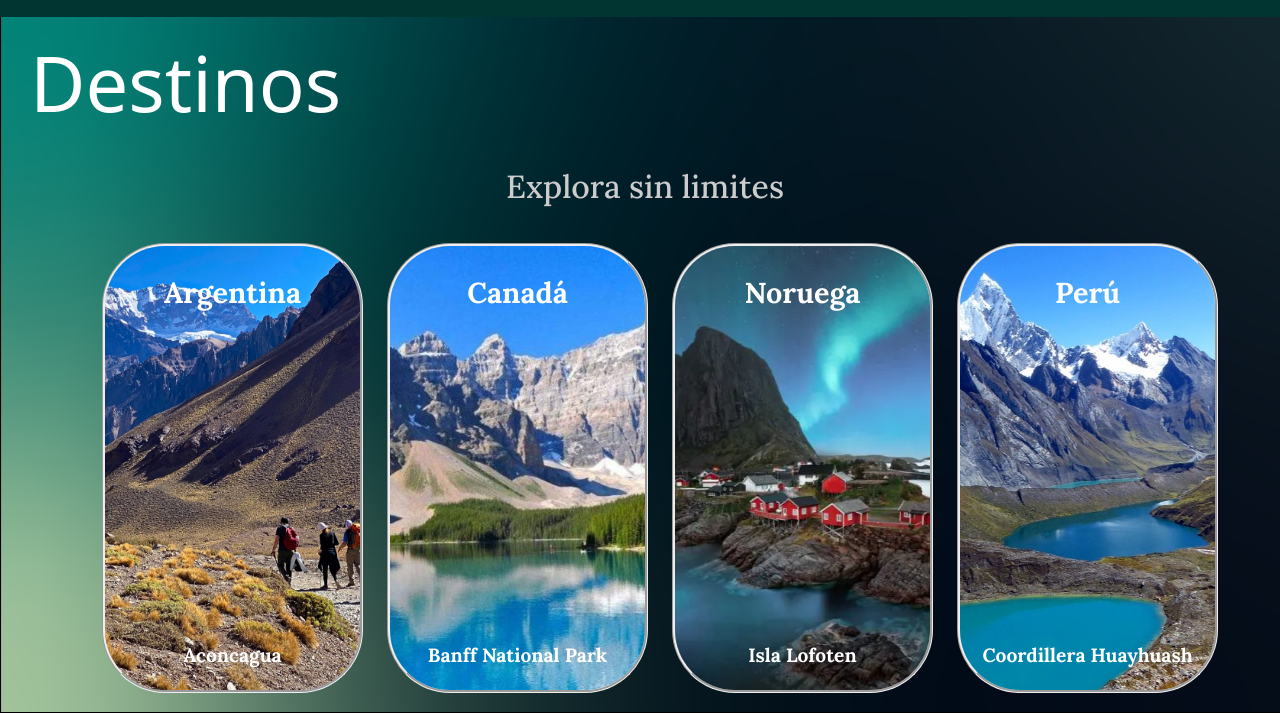
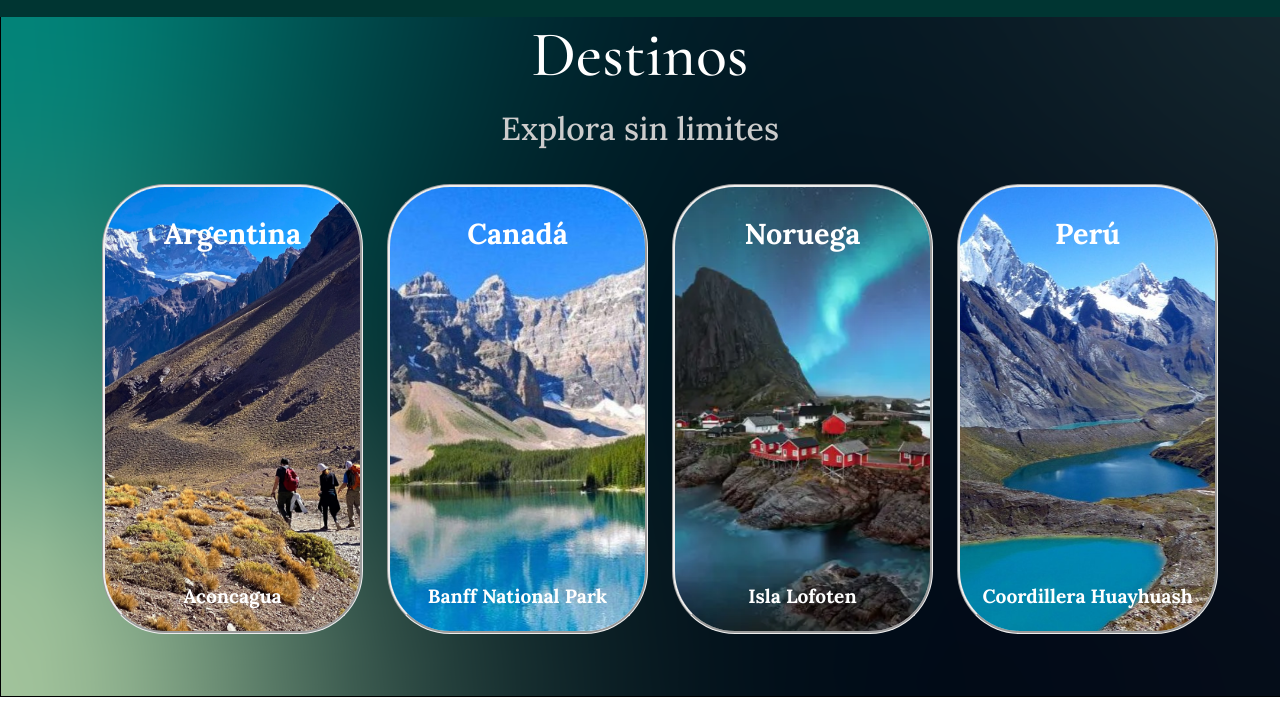
Before and after one commit to CeciliaGrudine/Entrega-Final, a website: page pages/Destinos.html in a window 1280 px wide. Shown: the part 103-816 px from the top of the page. Drawn offline with nearby package versions, Linux system fonts and the light colour scheme.

Commit message:
destinos y estilos actualizados

```diff
--- a/scss/layout/_destinos.scss
+++ b/scss/layout/_destinos.scss
@@ -1,28 +1,34 @@
 @use "../utilities/variables";
+@use "../utilities/mixins";
 
 .bodyDestinos {
   background-image: url(../assets/img/Deg1.png);
   background-size: cover;
   background-repeat: no-repeat;
+  min-height: 100vh;
 }
 
 .mainDestinos {
-  width: 100%;
+  flex: 1;
+  display: flex;
+  flex-direction: column;
+  justify-content: center;
 }
 
 .tituloUno {
-  font-size: 4.75rem;
-  margin-top: 0px;
-  color: variables.$color-text;
-  padding: 20px;
-  margin-left: 10px;
+  font-family: #{variables.$font-primary} !important;
+  font-size: 4rem !important;
+  color: #{variables.$color-text-primary} !important;
+  text-align: center !important;
+  margin-bottom: 1rem !important;
+  @include mixins.responsive-font-size(4rem, 2rem);
 }
 
 .subtUno {
-  font-size: 2.8125rem;
-  margin-top: 0%;
-  padding: 0px;
-  margin-left: 10px;
-  margin-bottom: 20px;
-  text-align: center;
+  font-family: #{variables.$font-secondary} !important;
+  font-size: 2rem !important;
+  color: #{variables.$color-text-secondary} !important;
+  text-align: center !important;
+  margin-bottom: 1rem !important;
+  @include mixins.responsive-font-size(2rem, 1.25rem);
 }
```
Also changed, not shown: css/style.css, 1 other file.
